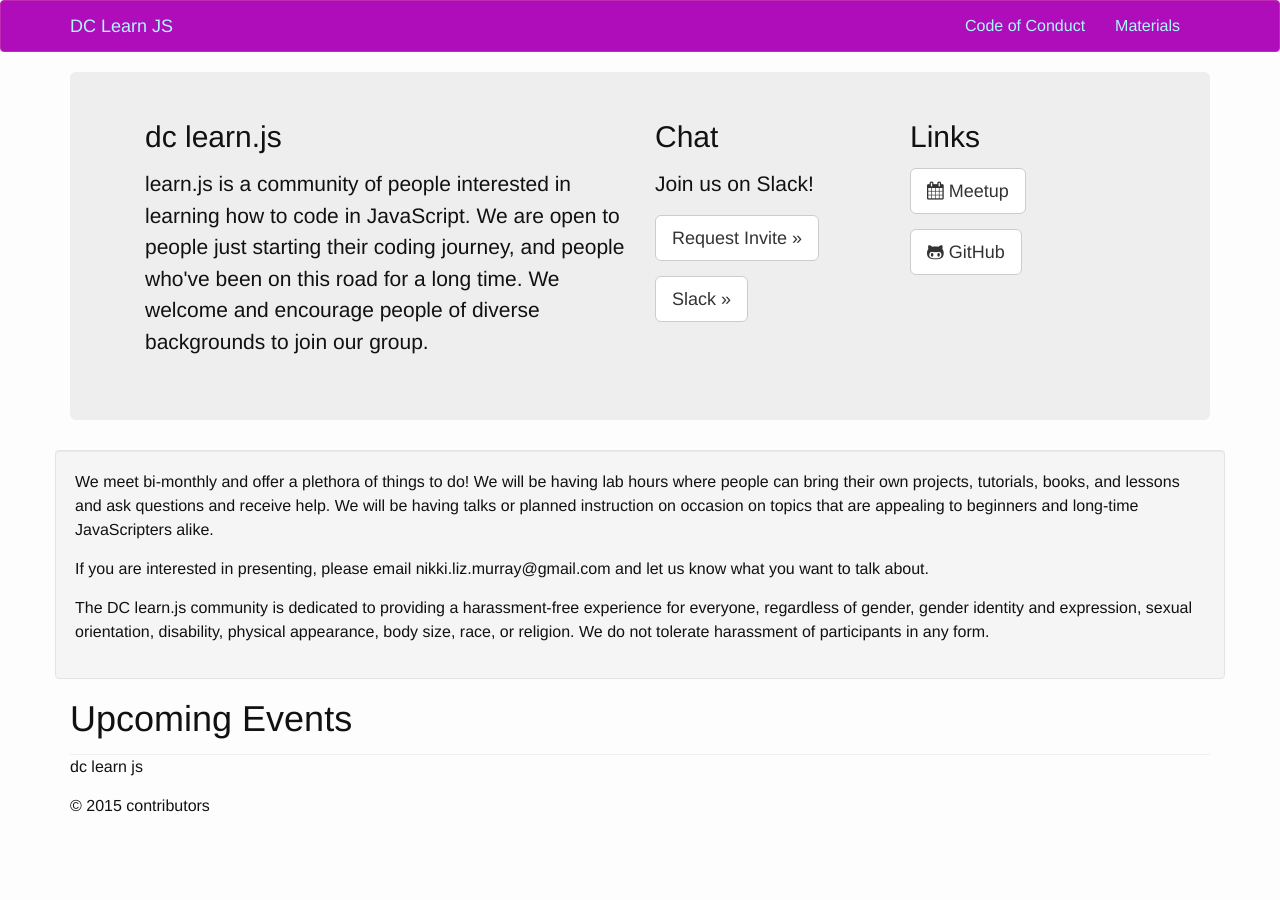
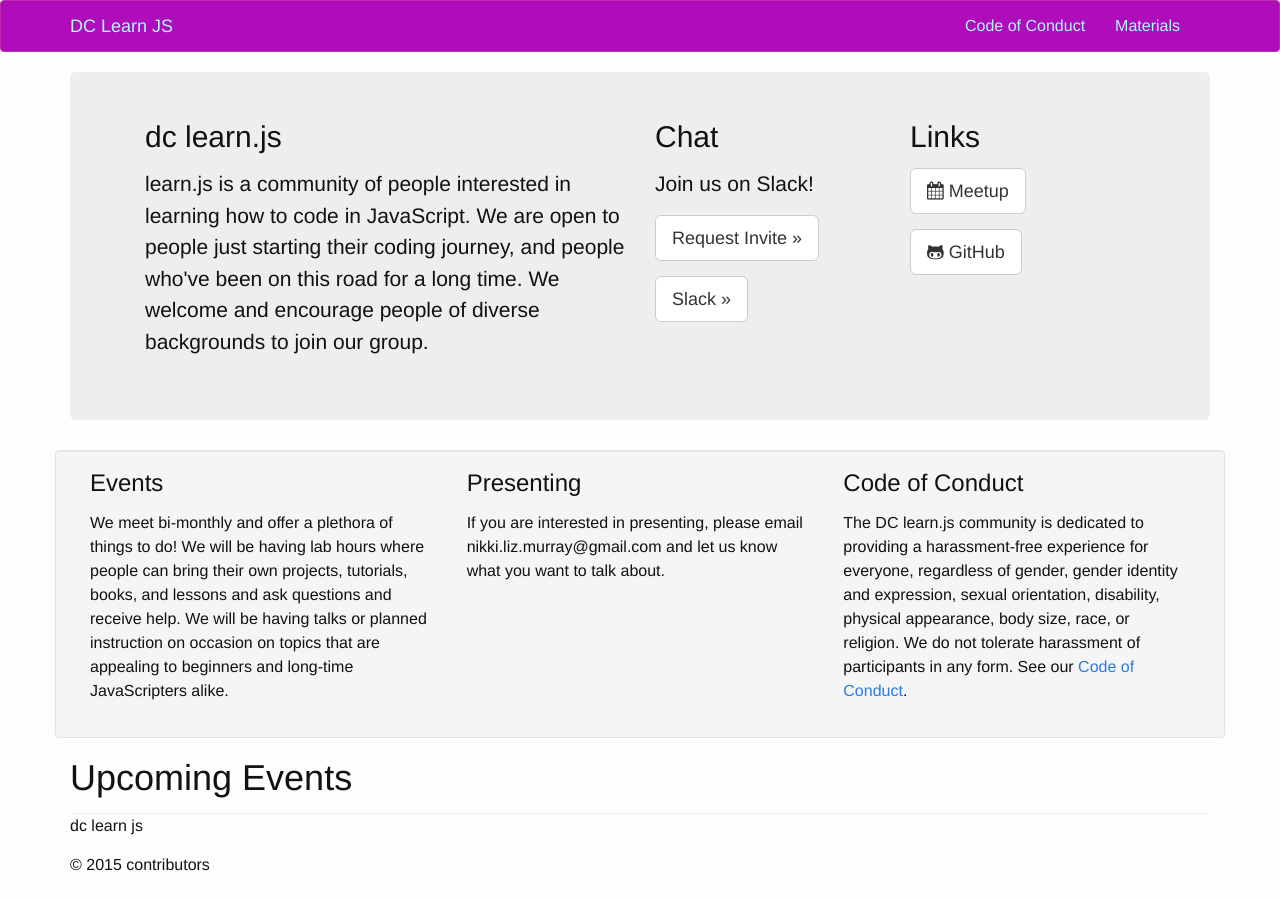
Before and after one commit to dclearnjs/dclearnjs.github.io, a Jekyll site: the page built from index.html, in a window 1280 px wide. Built offline with Jekyll 4.4.1, drawn with Linux system fonts in a browser that asks for light colours; nearby versions of some CDN libraries.

Commit message:
split subbanner text into three columns

```diff
--- a/_includes/subbanner.html
+++ b/_includes/subbanner.html
@@ -1,13 +1,23 @@
 <div class="row">
   <div class="well">
+    <div class="col-md-4">
+      <h3>Events</h3>
       <p>
         We meet bi-monthly and offer a plethora of things to do! We will be having lab hours where people can bring their own projects, tutorials, books, and lessons and ask questions and receive help. We will be having talks or planned instruction on occasion on topics that are appealing to beginners and long-time JavaScripters alike.
       </p>
+    </div>
+    <div class="col-md-4">
+      <h3>Presenting</h3>
       <p>
         If you are interested in presenting, please email nikki.liz.murray@gmail.com and let us know what you want to talk about.
       </p>
+    </div>
+    <div class="col-md-4">
+      <h3>Code of Conduct</h3>
       <p>
-      The DC learn.js community is dedicated to providing a harassment-free experience for everyone, regardless of gender, gender identity and expression, sexual orientation, disability, physical appearance, body size, race, or religion. We do not tolerate harassment of participants in any form.
+        The DC learn.js community is dedicated to providing a harassment-free experience for everyone, regardless of gender, gender identity and expression, sexual orientation, disability, physical appearance, body size, race, or religion. We do not tolerate harassment of participants in any form. See our <a href="/coc">Code of Conduct</a>.
       </p>
     </div>
+    <div class="clearfix"></div>
   </div>
+</div>
```
Lines whose indentation alone changed are shown as unchanged.
